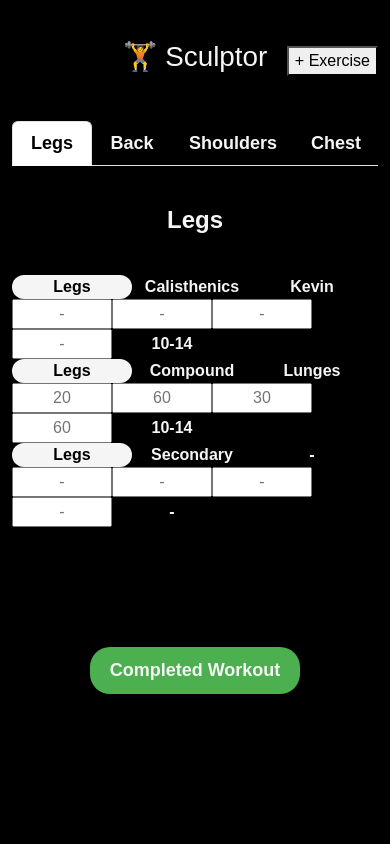
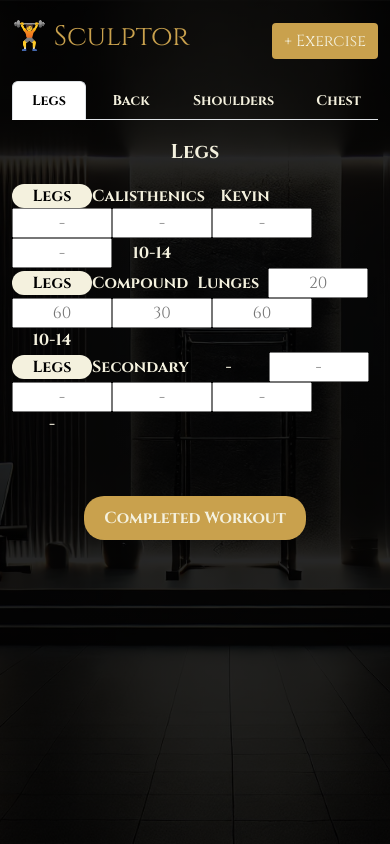
Before and after one commit to maxpesin/sculptor, a React (Create React App) app: page / in a window 390 px wide. Built offline with nearby package versions, Linux system fonts and the light colour scheme.

Commit message:
feat: add responsive gladiator theme

```diff
--- a/public/index.html
+++ b/public/index.html
@@ -15,16 +15,14 @@
       user's mobile device or desktop. See https://developers.google.com/web/fundamentals/web-app-manifest/
     -->
     <link rel="manifest" href="%PUBLIC_URL%/manifest.json" />
-    <!--
-      Notice the use of %PUBLIC_URL% in the tags above.
-      It will be replaced with the URL of the `public` folder during the build.
-      Only files inside the `public` folder can be referenced from the HTML.
-
-      Unlike "/favicon.ico" or "favicon.ico", "%PUBLIC_URL%/favicon.ico" will
-      work correctly both with client-side routing and a non-root public URL.
-      Learn how to configure a non-root public URL by running `npm run build`.
-    -->
-    <title>React App</title>
+    <!-- Load classical looking font for gladiator theme -->
+    <link rel="preconnect" href="https://fonts.googleapis.com" />
+    <link rel="preconnect" href="https://fonts.gstatic.com" crossorigin />
+    <link
+      href="https://fonts.googleapis.com/css2?family=Cinzel:wght@400;700&display=swap"
+      rel="stylesheet"
+    />
+    <title>Sculptor</title>
   </head>
   <body>
     <noscript>You need to enable JavaScript to run this app.</noscript>
--- a/src/App.css
+++ b/src/App.css
@@ -1,27 +1,30 @@
+/* Gladiator inspired color palette */
 :root {
-  --white: #f5f5f5;
-  --green: #4caf50;
-  --yellow: #d4a017;
-  --orange: #e67e22;
-  --red: #c0392b;
-  --purple: #8e44ad;
-  --blue: #2980b9;
+  --white: #f4f1de; /* marble */
+  --green: #c9a14d; /* gold */
+  --yellow: #b87333; /* bronze */
+  --orange: #d2691e; /* copper */
+  --red: #7d0000; /* crimson */
+  --purple: #5e42a6; /* royal purple */
+  --blue: #1f3c88; /* deep navy */
 }
 
 body {
-  font-family: Arial, sans-serif;
-  background-color: #000;
+  font-family: 'Cinzel', serif;
+  background-color: #1a1a1a;
+  color: var(--white);
   padding: 40px 0;
-  /* background-image: url('/img/dark-gym-background-desktop.webp'); */
+  background-image: linear-gradient(rgba(0, 0, 0, 0.85), rgba(0, 0, 0, 0.85)),
+    url('/img/dark-gym-background-desktop.webp');
   background-size: cover;
   background-position: center;
   background-repeat: no-repeat;
-  height: 100vh;
+  min-height: 100vh;
   text-transform: capitalize;
 }
 
 .app-title {
-  color: var(--white);
+  color: var(--green);
   text-align: center;
 }
 
@@ -54,6 +57,16 @@ body {
 .sculptor__button-add-exercise {
   position: absolute;
   right: 0;
+  background-color: var(--green);
+  color: var(--white);
+  border: none;
+  padding: 6px 12px;
+  border-radius: 4px;
+}
+
+.sculptor__button-add-exercise:hover {
+  background-color: var(--yellow);
+  color: black;
 }
 
 [class^="sculptor__excercise-muscle"] {
@@ -198,3 +211,52 @@ body {
   font-size: 1.2rem;
   cursor: pointer;
 }
+
+/* Responsive adjustments */
+@media (max-width: 768px) {
+  body {
+    padding: 20px 0;
+  }
+
+  .nav-tabs {
+    margin-top: 20px;
+  }
+
+  .nav-tabs .nav-link {
+    font-size: 16px;
+  }
+
+  .sculptor__workout {
+    padding: 20px 0;
+  }
+
+  .sculptor__workout-title {
+    font-size: 20px;
+    margin-bottom: 20px;
+  }
+}
+
+@media (max-width: 576px) {
+  .nav-tabs {
+    flex-wrap: wrap;
+    gap: 8px;
+  }
+
+  .nav-tabs .nav-link {
+    font-size: 14px;
+  }
+
+  .sculptor__button-add-exercise {
+    position: static;
+    margin-left: auto;
+  }
+
+  .sculptor__workout-button {
+    font-size: 16px;
+    margin-top: 60px;
+  }
+
+  .sculptor__excercise-row span {
+    min-width: 80px;
+  }
+}
--- a/src/index.css
+++ b/src/index.css
@@ -1,8 +1,6 @@
 body {
   margin: 0;
-  font-family: -apple-system, BlinkMacSystemFont, 'Segoe UI', 'Roboto', 'Oxygen',
-    'Ubuntu', 'Cantarell', 'Fira Sans', 'Droid Sans', 'Helvetica Neue',
-    sans-serif;
+  font-family: 'Cinzel', serif;
   -webkit-font-smoothing: antialiased;
   -moz-osx-font-smoothing: grayscale;
 }
```
Also changed, not shown: 1 other file (tests, documents, lock files or other folders).
